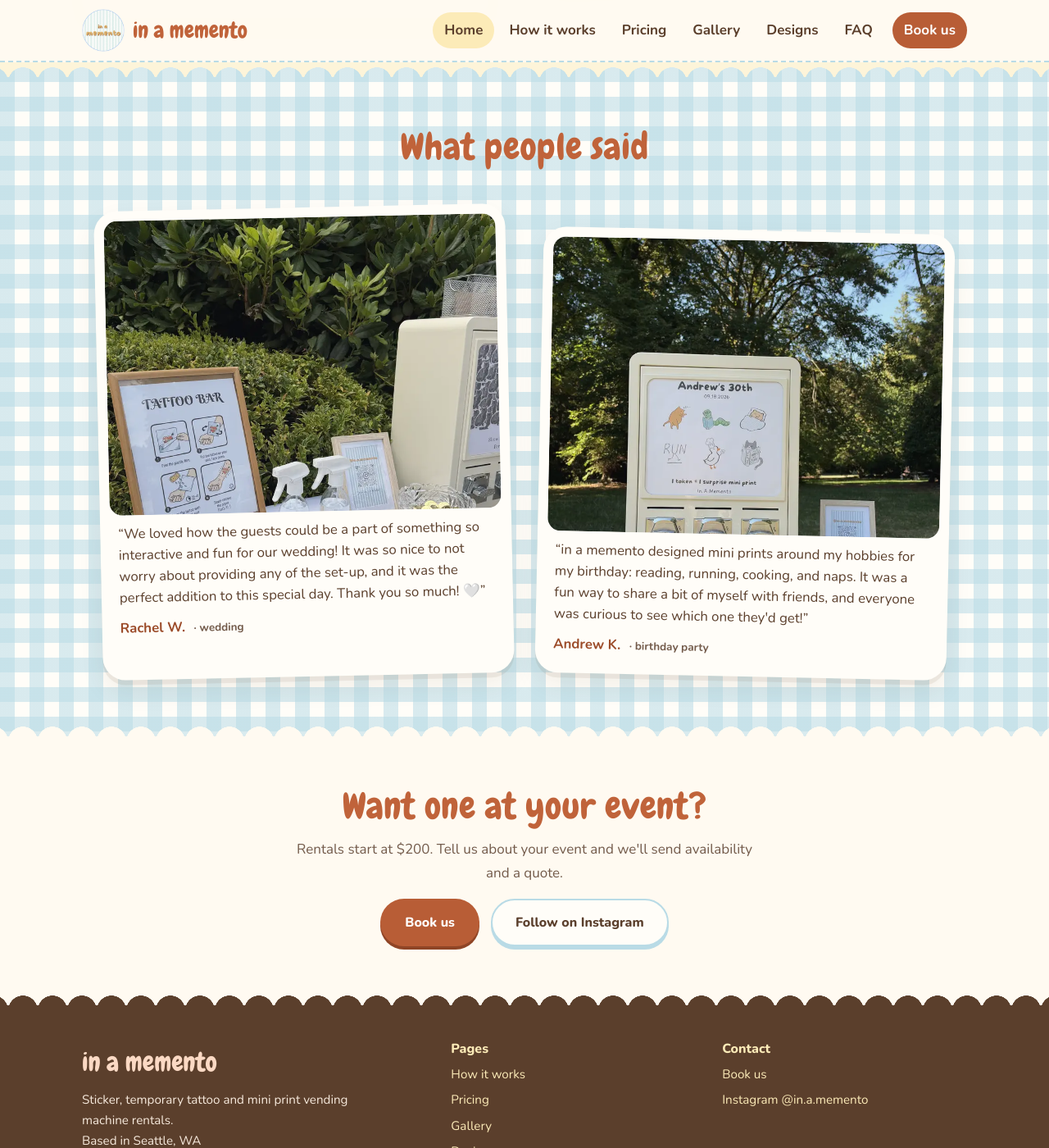
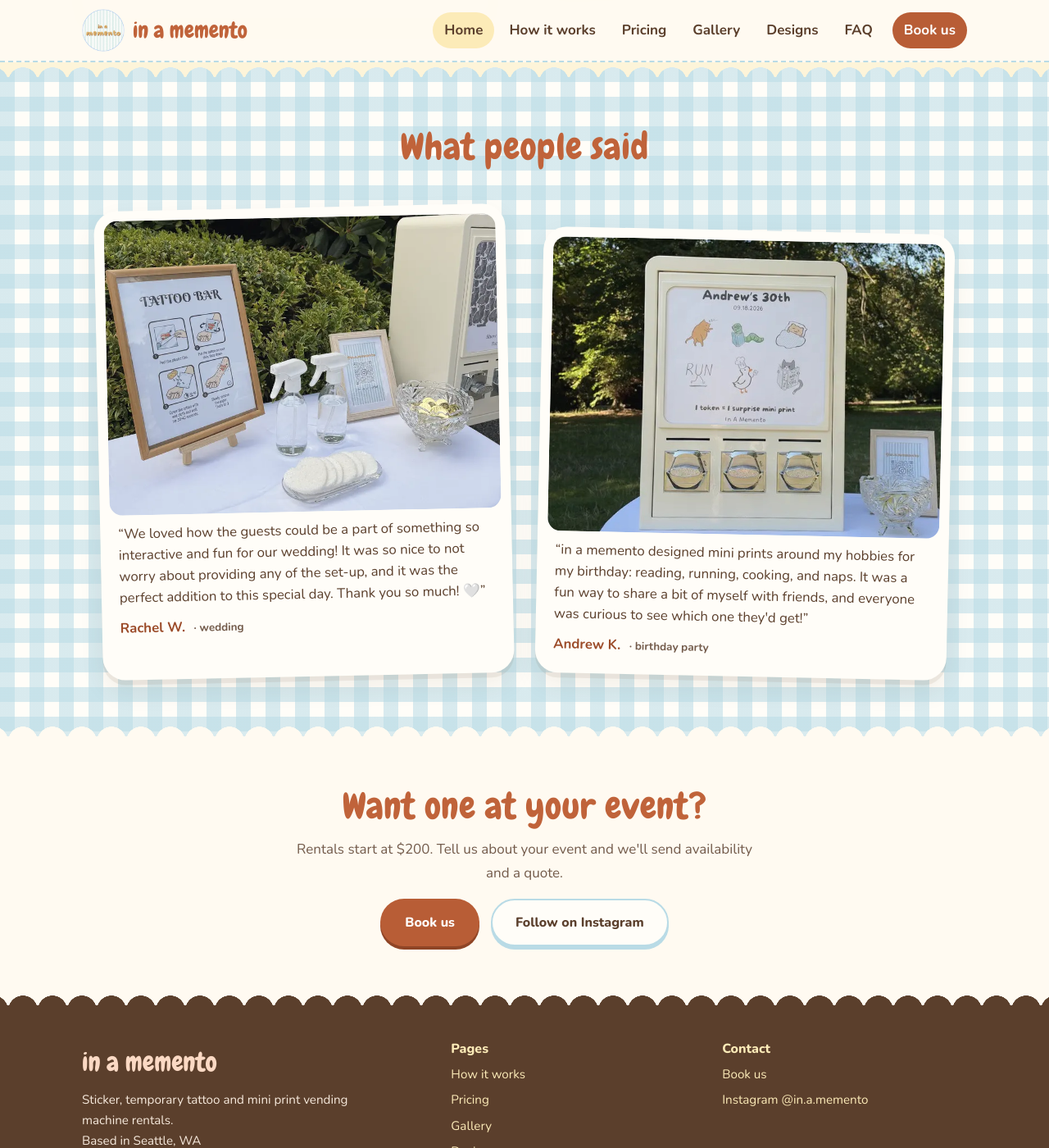
Before and after one commit to andrew-hy-kim/in.a.memento, a Jekyll site: the page built from index.html, in a window 1280 px wide and 1400 px high, scrolled down 2502 px. Shown: the whole window at 82% size. Built offline with Jekyll 4.4.1, drawn with Linux system fonts in a browser that asks for light colours.

Commit message:
Reviews: center the machine in Andrew's photo, show more of the wedding table
- New cropped photo of the 30th birthday machine, centered (118 KB)
- Tattoo bar photo shows the lower part so the whole table is visible

Co-Authored-By: Claude Opus 5.5 <noreply@anthropic.com>

```diff
--- a/css/style.css
+++ b/css/style.css
@@ -2026,6 +2026,8 @@ main > section.bg-cream + section.bg-cream { padding-top: 16px; }
 .quote-card { max-width: none; margin: 0; padding: 12px 12px 22px; border-radius: 28px; transform: rotate(-1.2deg); }
 .quote-card:nth-child(even) { transform: rotate(1.2deg); margin-top: 28px; }
 .quote-card img { aspect-ratio: 4 / 3; object-fit: cover; object-position: 50% 25%; border-radius: 16px; }
+/* Which slice of each tall photo shows in the wide frame (0% = top, 100% = bottom) */
+.quote-card img.crop-tattoo-bar { object-position: 50% 70%; }
 .quote-card figcaption { text-align: left; padding: 0 10px; font-size: 1.05rem; color: var(--ink); }
 .quote-card blockquote { margin: 6px 0 0; line-height: 1.55; }
 .quote-card cite { display: block; margin-top: 10px; font-style: normal; font-weight: 700; color: var(--terracotta-text); }
--- a/index.html
+++ b/index.html
@@ -90,7 +90,7 @@ description: "A vending machine full of custom stickers, temporary tattoos and m
     </div>
     <div class="quotes">
       <figure class="polaroid quote-card">
-        <img src="{{ '/images/gallery/wedding-tattoo-bar.webp' | relative_url }}" width="825" height="1100" loading="lazy"
+        <img class="crop-tattoo-bar" src="{{ '/images/gallery/wedding-tattoo-bar.webp' | relative_url }}" width="825" height="1100" loading="lazy"
              alt="The Tattoo Bar table at a wedding: an instruction sign, spray bottles, sponges and a bowl of gold tokens beside the machine">
         <figcaption>
           <blockquote>“We loved how the guests could be a part of something so interactive and fun for our wedding!
@@ -100,7 +100,7 @@ description: "A vending machine full of custom stickers, temporary tattoos and m
         </figcaption>
       </figure>
       <figure class="polaroid quote-card">
-        <img src="{{ '/images/gallery/andrews-30th.webp' | relative_url }}" width="825" height="1100" loading="lazy"
+        <img src="{{ '/images/gallery/andrews-30th-machine.jpg' | relative_url }}" width="700" height="525" loading="lazy"
              alt="The vending machine on a table outdoors at a 30th birthday party, its display showing six doodle designs">
         <figcaption>
           <blockquote>“in a memento designed mini prints around my hobbies for my birthday: reading, running, cooking, and naps. It was a fun way to share a bit of myself with friends, and everyone was curious to see which one they'd get!”</blockquote>
```
Also changed, not shown: images/gallery/andrews-30th-machine.jpg (added).
